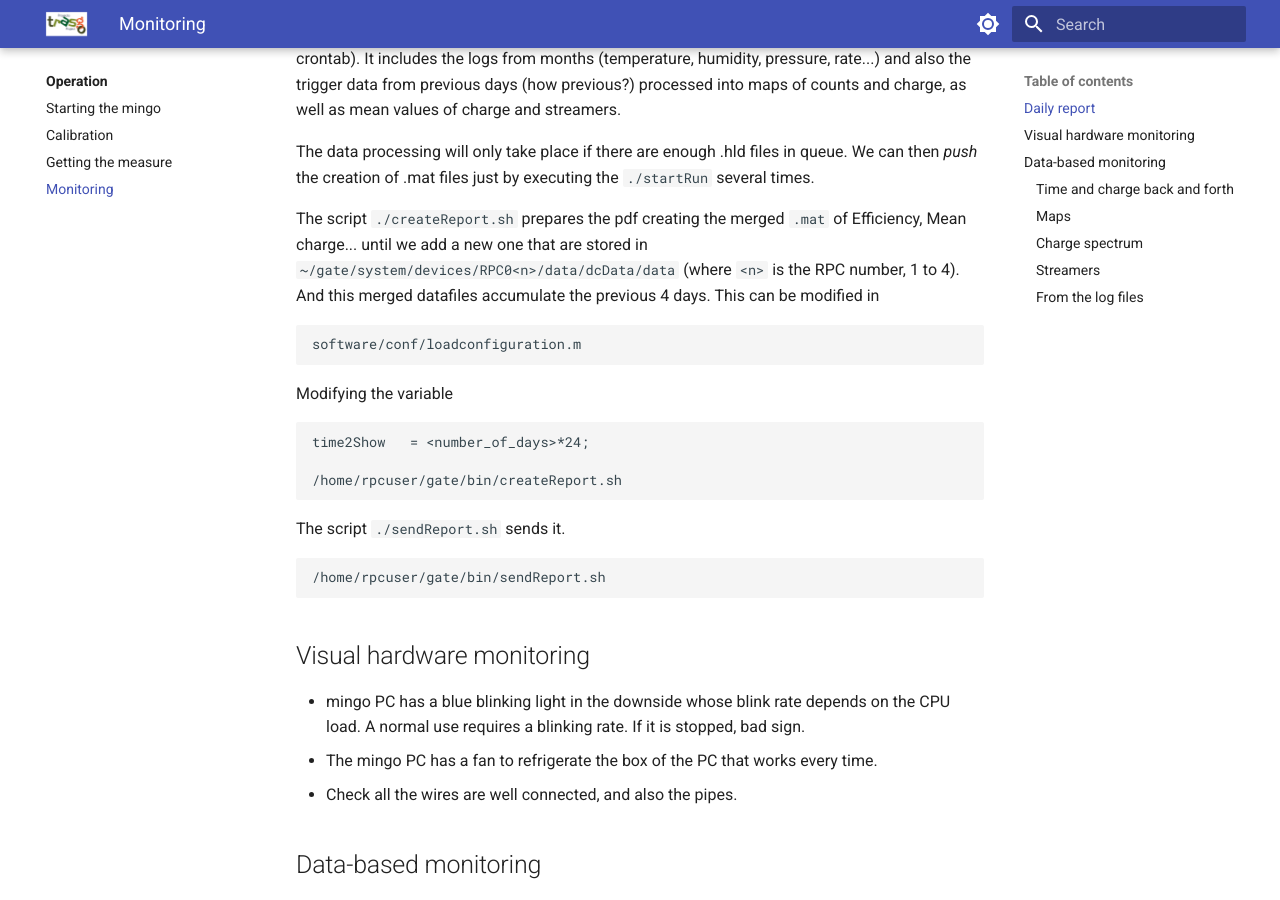
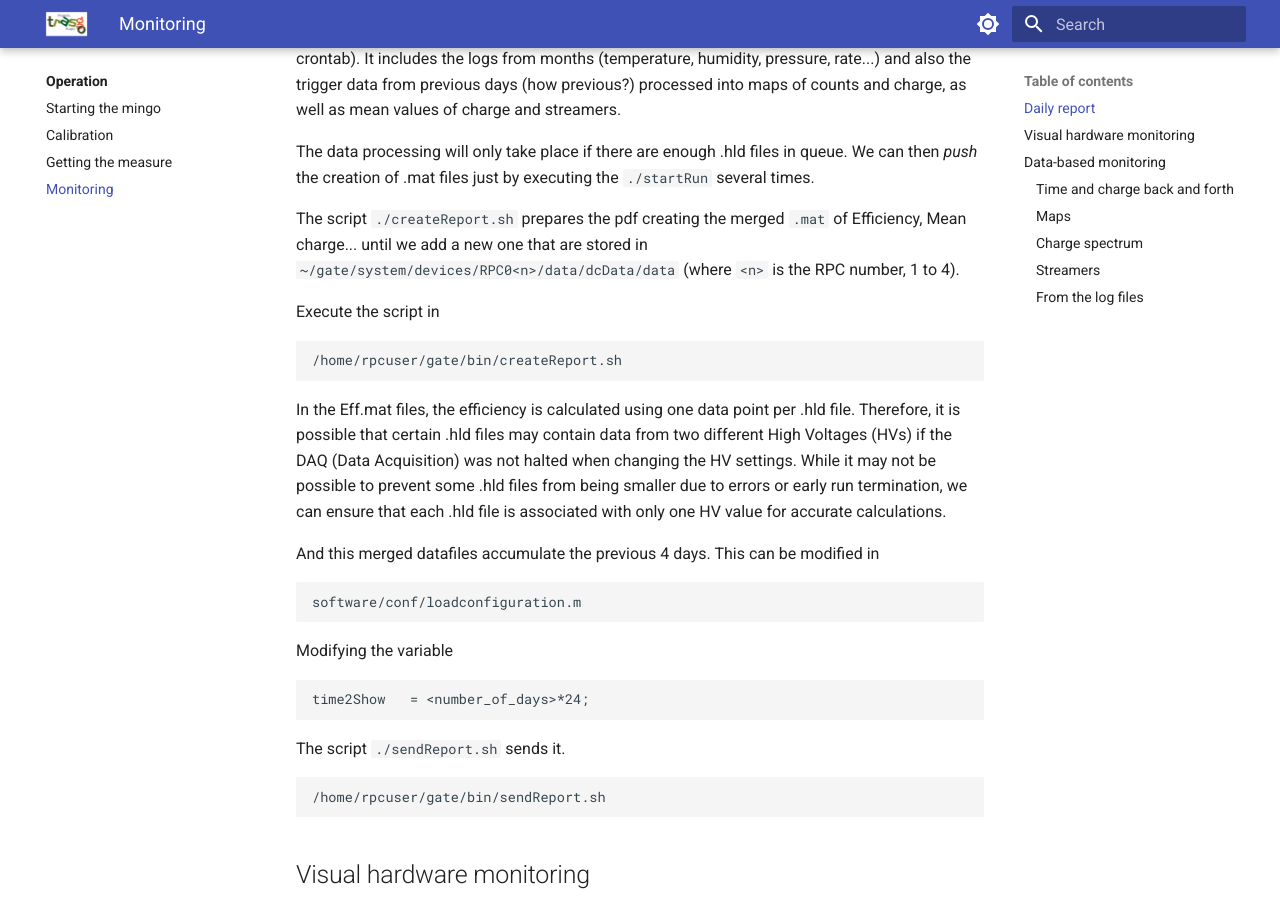
Before and after one commit to cayesoneira/miniTRASGO-documentation, an MkDocs documentation site: the page built from docs/operation/monitoring.md, in a window 1280 px wide and 900 px high, scrolled down 258 px. Built offline with MkDocs 1.6.1 and Material for MkDocs 9.7.7, drawn with Linux system fonts in a browser that asks for light colours.

Commit message:
Update monitoring.md

```diff
--- a/docs/operation/monitoring.md
+++ b/docs/operation/monitoring.md
@@ -5,14 +5,19 @@
 
 The data processing will only take place if there are enough .hld files in queue. We can then *push* the creation of .mat files just by executing the `./startRun` several times.
 
-The script `./createReport.sh` prepares the pdf creating the merged `.mat` of Efficiency, Mean charge... until we add a new one that are stored in `~/gate/system/devices/RPC0<n>/data/dcData/data` (where `<n>` is the RPC number, 1 to 4). And this merged datafiles accumulate the previous 4 days. This can be modified in
+The script `./createReport.sh` prepares the pdf creating the merged `.mat` of Efficiency, Mean charge... until we add a new one that are stored in `~/gate/system/devices/RPC0<n>/data/dcData/data` (where `<n>` is the RPC number, 1 to 4).
+
+Execute the script in
+
+    /home/rpcuser/gate/bin/createReport.sh
+In the Eff.mat files, the efficiency is calculated using one data point per .hld file. Therefore, it is possible that certain .hld files may contain data from two different High Voltages (HVs) if the DAQ (Data Acquisition) was not halted when changing the HV settings. While it may not be possible to prevent some .hld files from being smaller due to errors or early run termination, we can ensure that each .hld file is associated with only one HV value for accurate calculations.
+
+And this merged datafiles accumulate the previous 4 days. This can be modified in
 
     software/conf/loadconfiguration.m
 Modifying the variable
 
     time2Show   = <number_of_days>*24;
-
-    /home/rpcuser/gate/bin/createReport.sh
 The script `./sendReport.sh` sends it.
 
     /home/rpcuser/gate/bin/sendReport.sh
```
